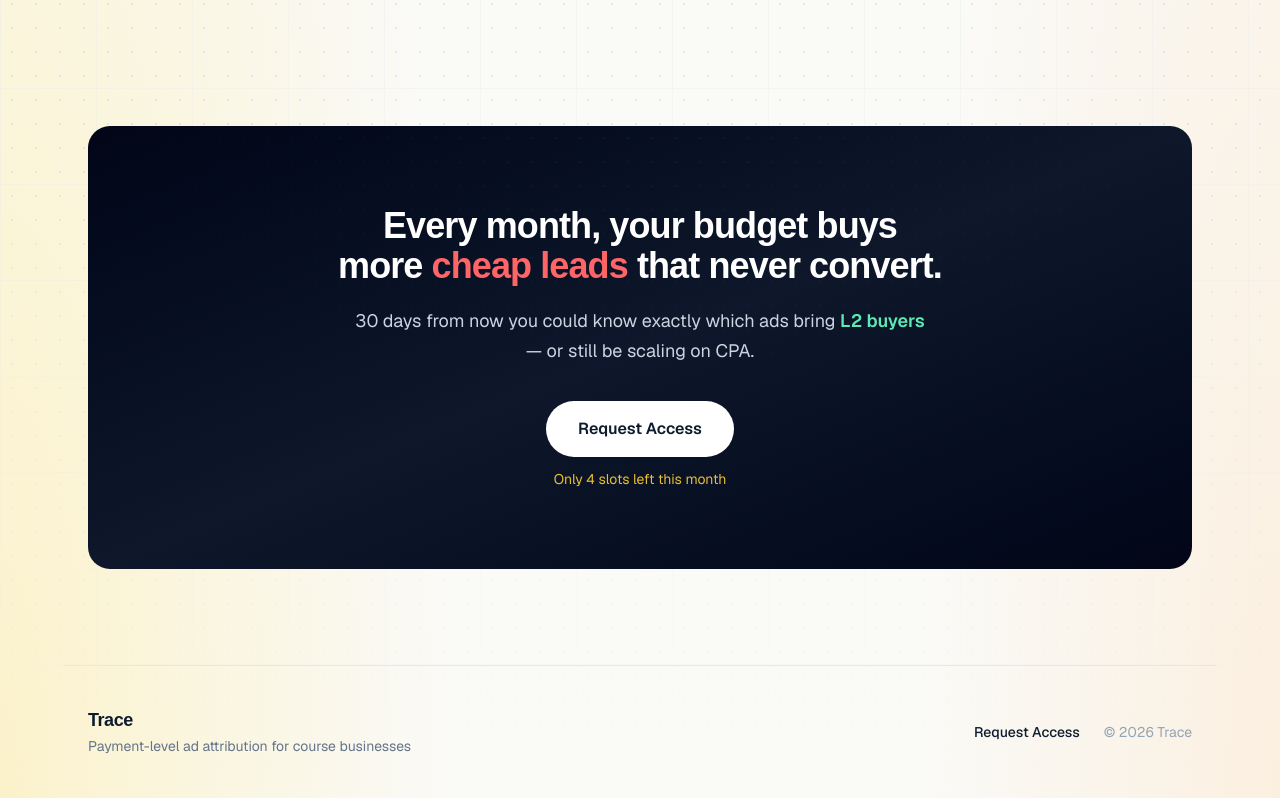
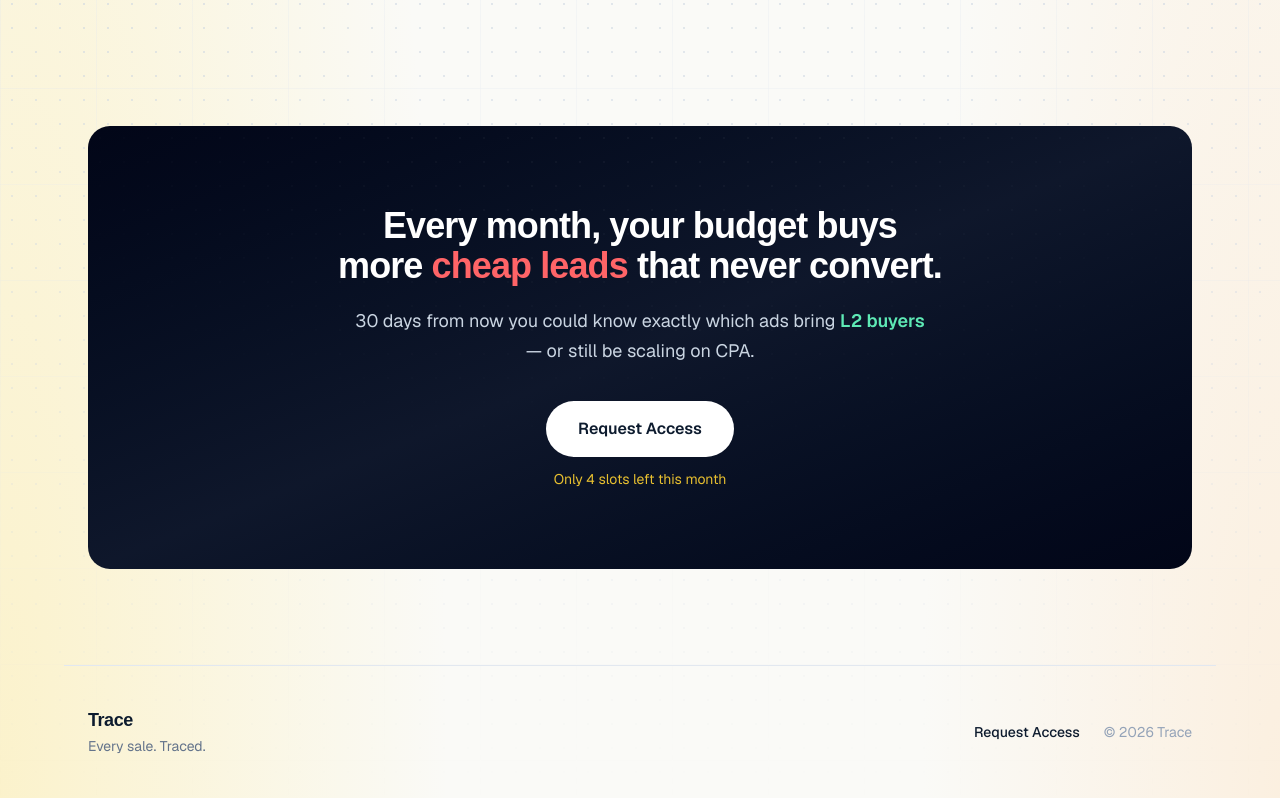
Before and after one commit to sharan-oss/trace-dashboard, a Next.js app: page /landing in a window 1280 px wide. Shown: the part 4040-4838 px from the top of the page. Built offline with nearby package versions, Linux system fonts and the light colour scheme; a web font is replaced by a local one.

Commit message:
feat(landing): footer tagline — Every sale. Traced.
Co-Authored-By: Claude Fable 5 <noreply@anthropic.com>

```diff
--- a/src/app/(marketing)/landing/page.tsx
+++ b/src/app/(marketing)/landing/page.tsx
@@ -144,9 +144,7 @@ export default function LandingPage() {
           <span className="lp-display block text-lg font-bold tracking-tight text-(--lp-ink)">
             Trace
           </span>
-          <span className="text-sm text-(--lp-muted)">
-            Payment-level ad attribution for course businesses
-          </span>
+          <span className="text-sm text-(--lp-muted)">Every sale. Traced.</span>
         </div>
         <div className="flex items-center gap-6 text-sm">
           <a
```
Also changed, not shown: 1 other file (tests, documents, lock files or other folders).
